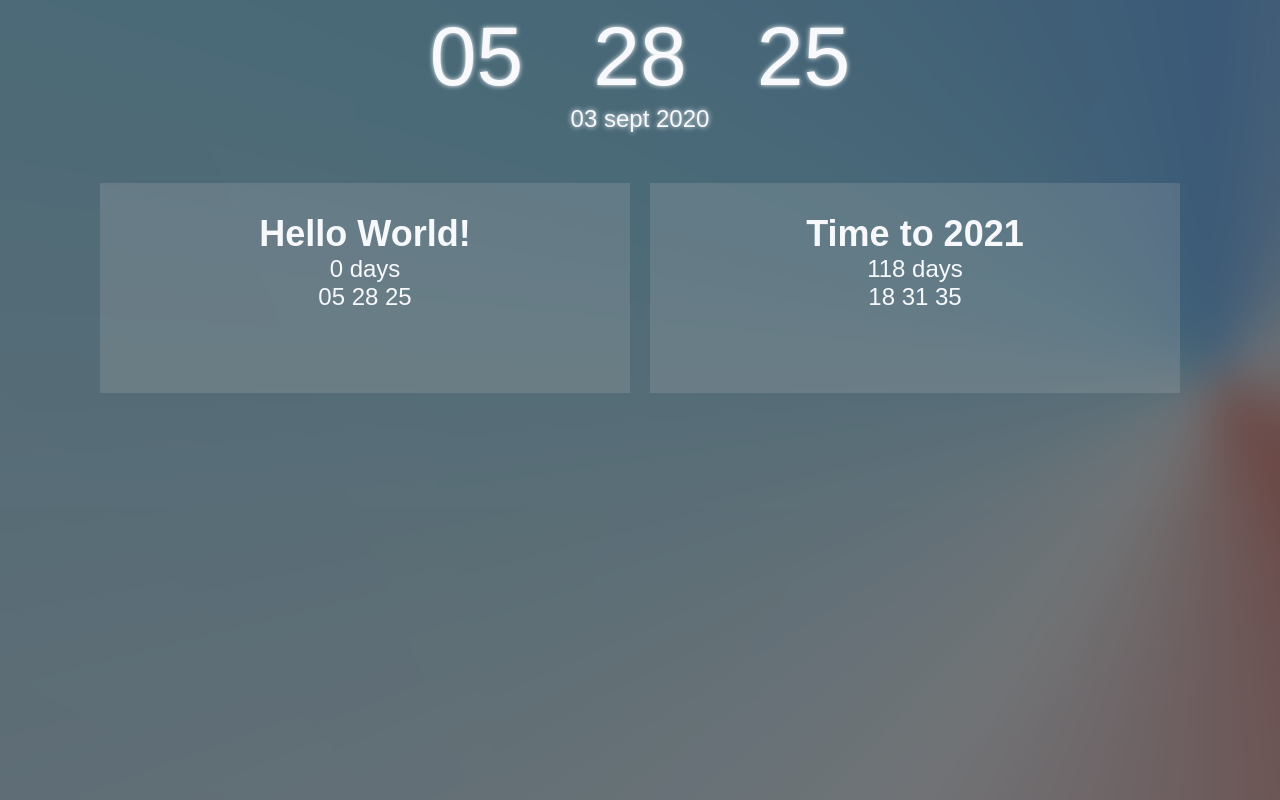
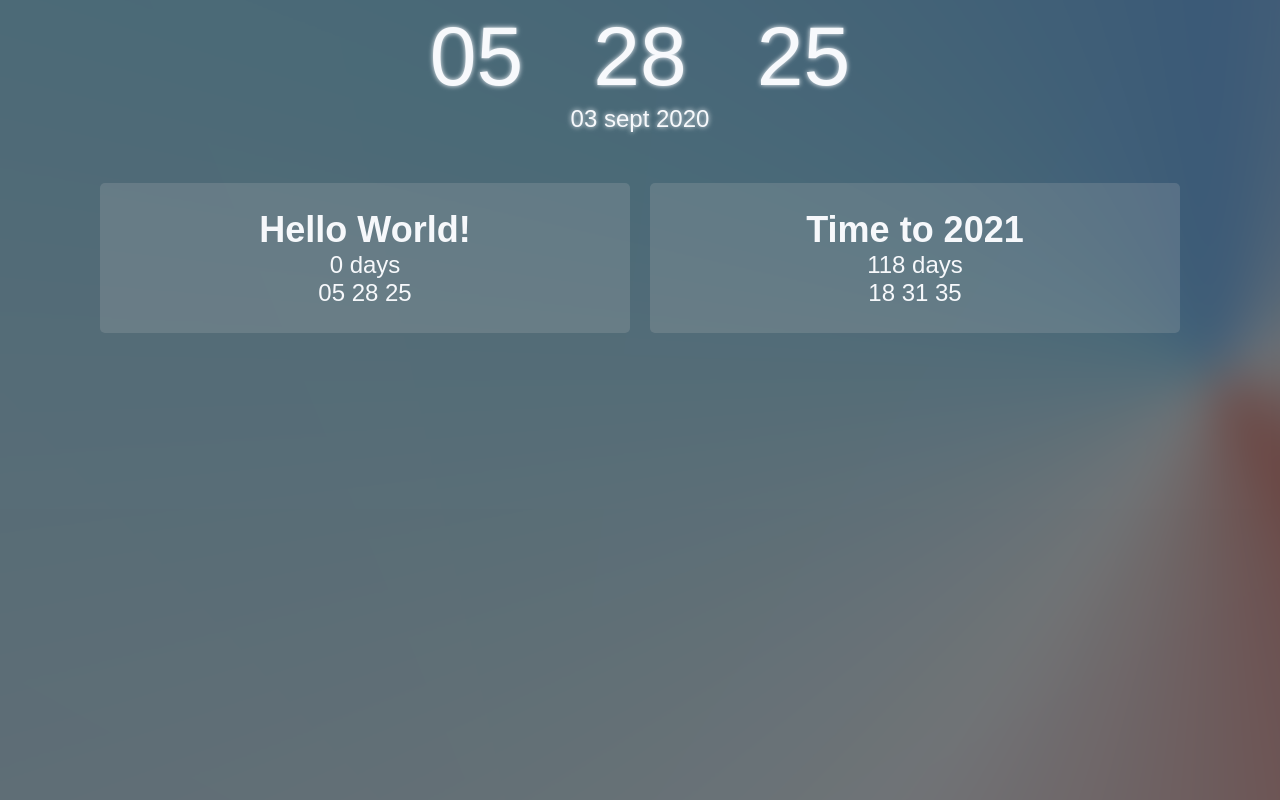
Before and after one commit to hamzakhuswan/timesince, a Vue app: page / in a window 1280 px wide. Shown: the top 800 px of the page. Built offline with nearby package versions, Linux system fonts and the light colour scheme.

Commit message:
style changes

```diff
--- a/src/App.vue
+++ b/src/App.vue
@@ -28,6 +28,10 @@ export default {
 	src: url("./assets/fonts/Manrope-Regular.ttf") format("truetype");
 }
 
+* {
+	box-sizing: border-box;
+}
+
 body {
 	overflow: hidden;
 	font-family: "Manrope", sans-serif;
--- a/src/components/Clock.vue
+++ b/src/components/Clock.vue
@@ -65,7 +65,7 @@ export default {
 };
 </script>
 
-<style>
+<style lang="scss">
 .font-lg {
 	font-size: 84px;
 }
--- a/src/components/timers/Timer.vue
+++ b/src/components/timers/Timer.vue
@@ -57,7 +57,7 @@ export default {
 };
 </script>
 
-<style>
+<style lang="scss">
 .timer {
 	color: #f6f8fb;
 	font-size: 24px;
@@ -65,9 +65,13 @@ export default {
 	background: rgba(196, 196, 196, 0.2);
 	padding: 30px 20px;
 	height: 150px;
-}
-
-.timer h2 {
-	margin: 0px;
+	display: flex;
+	flex-direction: column;
+	justify-content: center;
+	align-items: center;
+	border-radius: 5px;
+	h2 {
+		margin: 0px;
+	}
 }
 </style>
--- a/src/components/timers/Timers.vue
+++ b/src/components/timers/Timers.vue
@@ -40,11 +40,14 @@ export default {
 };
 </script>
 
-<style>
+<style lang="scss">
 .timers {
     display: grid;
     grid-template-columns: repeat(auto-fill, minmax(400px, 1fr));
-	height: calc(100vh - 300px + (20px * 2));
+    grid-template-columns: repeat(auto-fill, auto);
+	height: 300px + (20px * 2);  // Backup for fit-content
+	height: fit-content;
+	max-height: 300px + (20px * 2);
 	max-height: 1500px;
     gap: 20px;
 	overflow-y: auto;
@@ -55,4 +58,11 @@ export default {
 		grid-template-columns: repeat(auto-fill, minmax(250px, 1fr));
 	}
 }
+@media (min-height: 900px) {
+	.timers {
+		height: 600px + (20px * 2);
+		height: fit-content;
+		max-height: 600px + (20px * 2);
+	}
+}
 </style>
```
Also changed, not shown: 1 other file (tests, documents, lock files or other folders).
